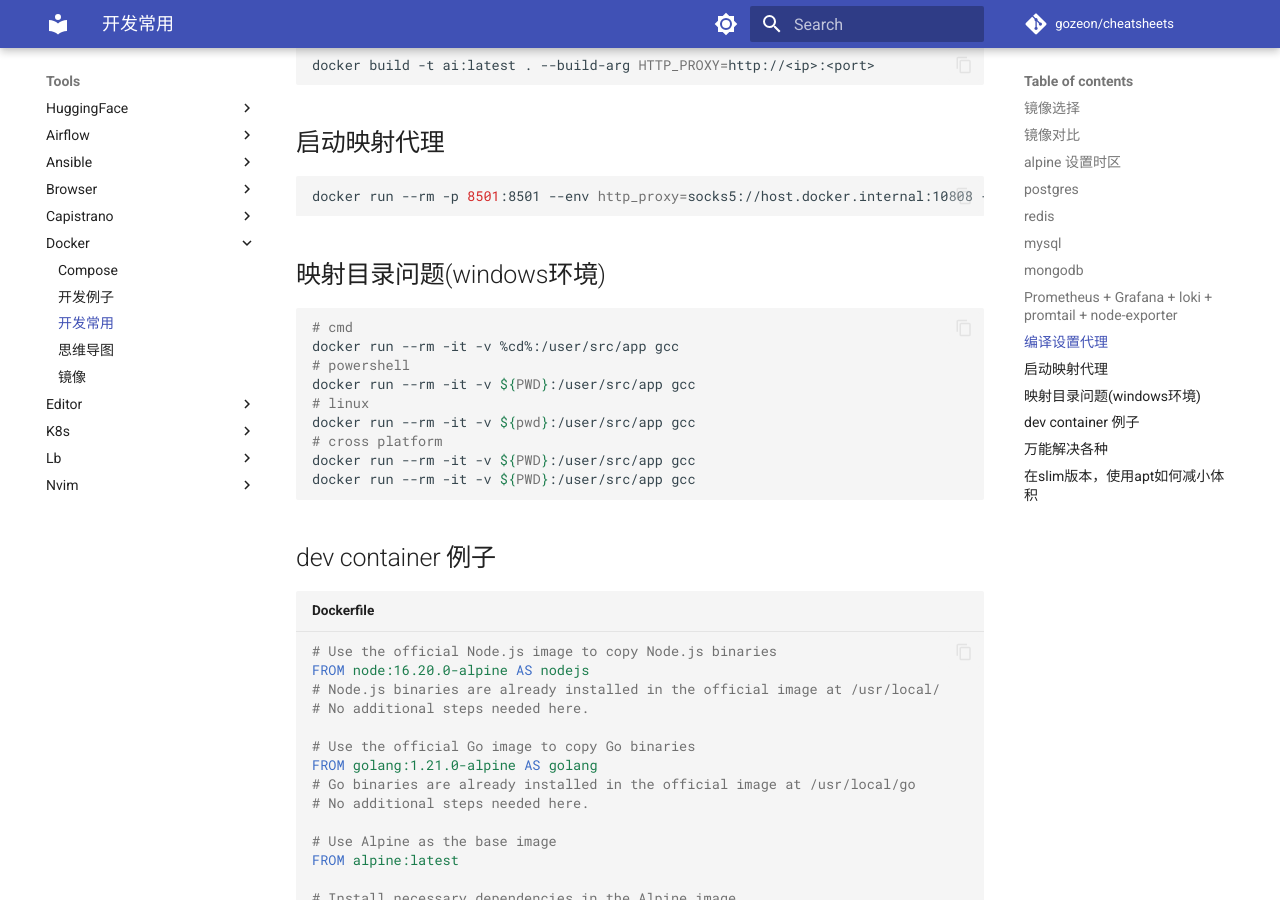
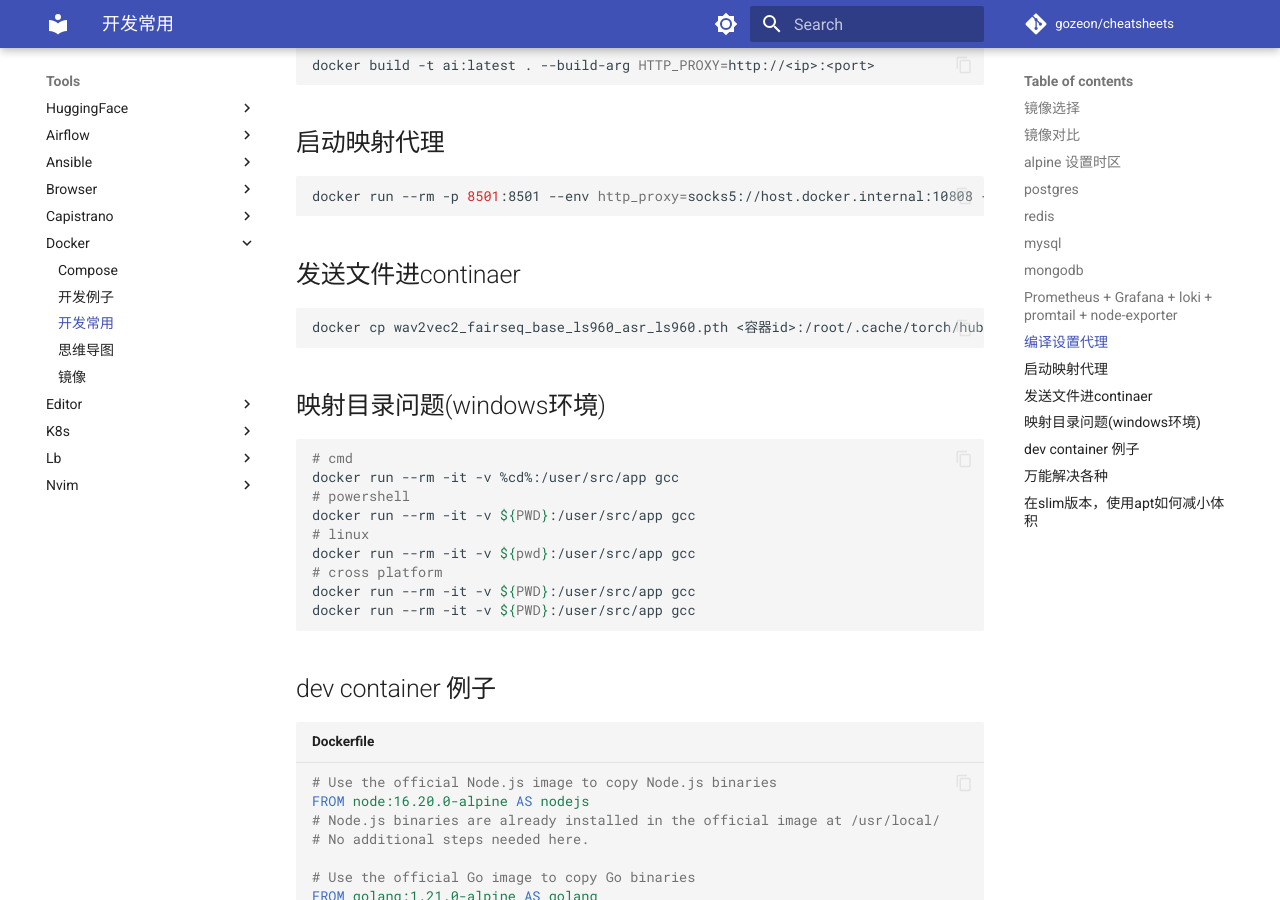
Before and after one commit to gozeon/cheatsheets, an MkDocs documentation site: the page built from docs/tools/docker/开发常用.md, in a window 1280 px wide and 900 px high, scrolled down 3585 px. Built offline with MkDocs 1.6.1 and Material for MkDocs 9.7.7, drawn with Linux system fonts in a browser that asks for light colours; comment, search, counter and statistics services are not loaded.

Commit message:
Update 开发常用.md

````diff
--- a/docs/tools/docker/开发常用.md
+++ b/docs/tools/docker/开发常用.md
@@ -163,6 +163,12 @@ docker build -t ai:latest . --build-arg HTTP_PROXY=http://<ip>:<port>
 docker run --rm -p 8501:8501 --env http_proxy=socks5://host.docker.internal:10808 --env https_proxy=socks5://host.docker.internal:10808 --env all_proxy=socks5://host.docker.internal:10808 --gpus all rqlove/videolingo:latest
 ```
 
+## 发送文件进continaer
+
+```bash
+docker cp wav2vec2_fairseq_base_ls960_asr_ls960.pth <容器id>:/root/.cache/torch/hub/checkpoints
+```
+
 ## 映射目录问题(windows环境)
 
 ```bash
````
